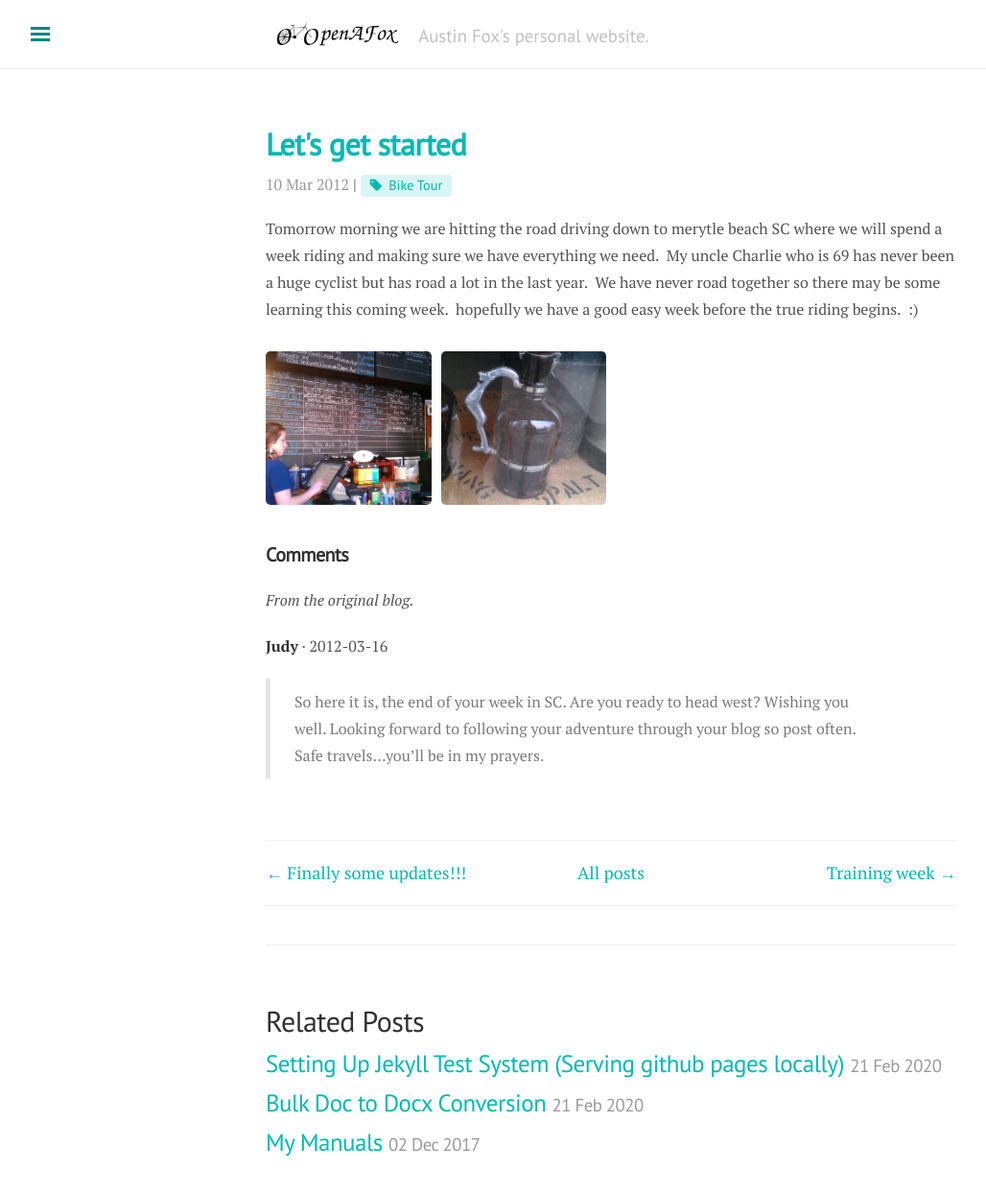
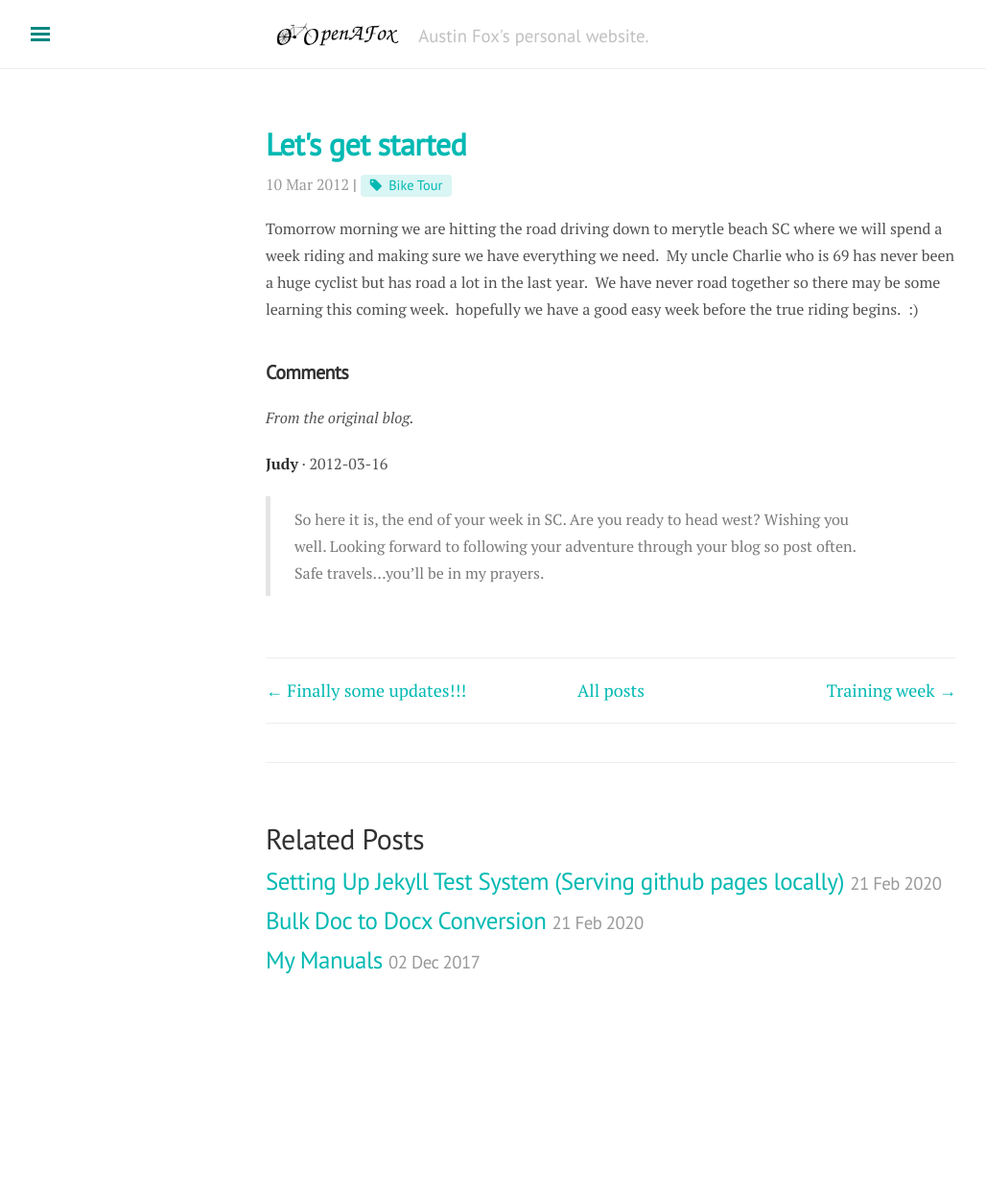
Before and after one commit to openafox/openafox.github.io, a Jekyll site: the page built from _posts/bike-tour/2012-03-09-let-get-started.md, in a window 1280 px wide and 1266 px high. Shown: the top 1244 px of the window at 96% size, without its empty margins (3-1031 px from the left). Built offline with Jekyll 4.4.1, drawn with Linux system fonts in a browser that asks for light colours.

Commit message:
Bike tour: drop two unidentified photos from 'Let's get started'
Co-Authored-By: Claude Opus 5.5 <noreply@anthropic.com>

```diff
--- a/_posts/bike-tour/2012-03-09-let-get-started.md
+++ b/_posts/bike-tour/2012-03-09-let-get-started.md
@@ -10,11 +10,6 @@ original_url: https://foxbiketour.blogspot.com/2012/03/let-get-started.html
 ---
 Tomorrow morning we are hitting the road driving down to merytle beach SC where we will spend a week riding and making sure we have everything we need.  My uncle Charlie who is 69 has never been a huge cyclist but has road a lot in the last year.  We have never road together so there may be some learning this coming week.  hopefully we have a good easy week before the true riding begins.  :)
 
-<div class="photo-grid">
-  <a href="/resources/img/bike-tour-2012/let-get-started-01.jpg"><img src="/resources/img/bike-tour-2012/let-get-started-01.jpg" alt="Let&#x27;s get started, photo 1" loading="lazy"></a>
-  <a href="/resources/img/bike-tour-2012/let-get-started-02.jpg"><img src="/resources/img/bike-tour-2012/let-get-started-02.jpg" alt="Let&#x27;s get started, photo 2" loading="lazy"></a>
-</div>
-
 ## Comments
 
 *From the original blog.*
```
Also changed, not shown: resources/img/bike-tour-2012/let-get-started-01.jpg (deleted), resources/img/bike-tour-2012/let-get-started-02.jpg (deleted).
